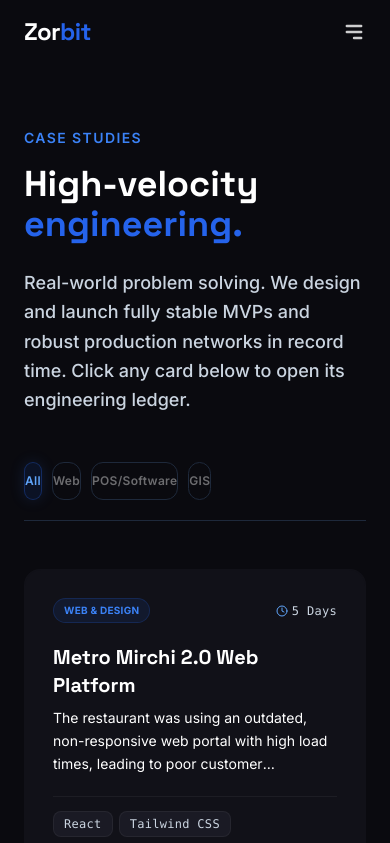
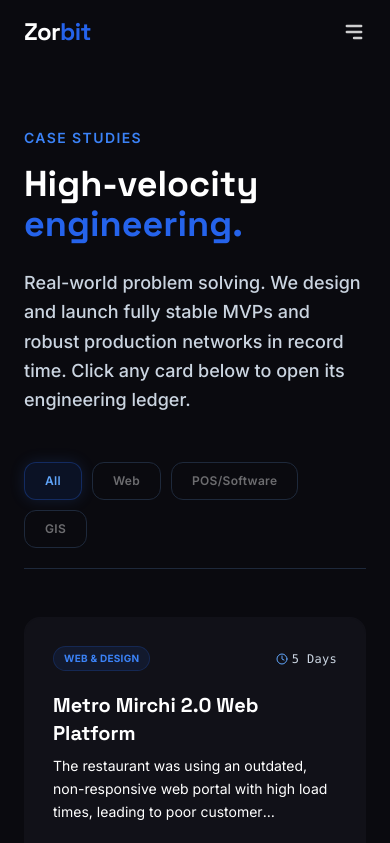
Before and after one commit to nik1062/Zorbit, a React (Vite) app: page /work in a window 390 px wide. Shown: the top 843 px of the page. Built offline with nearby package versions, Linux system fonts and the light colour scheme.

Commit message:
fix: resolve work filter collision and enable mobile modal scrolling

```diff
--- a/src/pages/Work.jsx
+++ b/src/pages/Work.jsx
@@ -63,7 +63,7 @@ export default function Work() {
             <button
               key={filter}
               onClick={() => setActiveFilter(filter)}
-              className={`px-4.5 py-2.5 rounded-xl text-xs md:text-sm font-semibold tracking-wide border transition-all cursor-pointer ${
+              className={`px-5 py-2.5 rounded-xl text-xs md:text-sm font-semibold tracking-wide border transition-all cursor-pointer ${
                 activeFilter === filter
                   ? 'bg-brand-blue/10 border-brand-blue/30 text-brand-blue-glow shadow-[0_0_15px_rgba(59,130,246,0.15)]'
                   : 'bg-brand-dark hover:bg-brand-dark-3 text-white/40 hover:text-white border-slate-800'
@@ -153,7 +153,7 @@ export default function Work() {
               animate={{ opacity: 1, scale: 1, y: 0 }}
               exit={{ opacity: 0, scale: 0.95, y: 20 }}
               onClick={(e) => e.stopPropagation()}
-              className="w-full max-w-2xl p-8 rounded-3xl bg-brand-dark-2 border border-slate-800 glow-blue text-left relative overflow-hidden flex flex-col gap-6"
+              className="w-full max-w-2xl max-h-[85vh] overflow-y-auto p-6 md:p-8 rounded-3xl bg-brand-dark-2 border border-slate-800 glow-blue text-left relative flex flex-col gap-6"
             >
               {/* Close Button */}
               <button
@@ -223,7 +223,7 @@ export default function Work() {
                   </div>
                 </div>
 
-                <Link to="/contact" className="w-full sm:w-auto mt-2 sm:mt-0">
+                <Link to="/contact" className="w-full sm:w-auto mt-2 sm:mt-0" onClick={() => setSelectedProject(null)}>
                   <Button variant="primary" className="py-2.5 text-xs w-full justify-center">
                     Initiate Sprint <FiArrowRight size={12} />
                   </Button>
```
Also changed, not shown: Screenshot 2026-06-15 143832.png (added), 1 other file (tests, documents, lock files or other folders).
